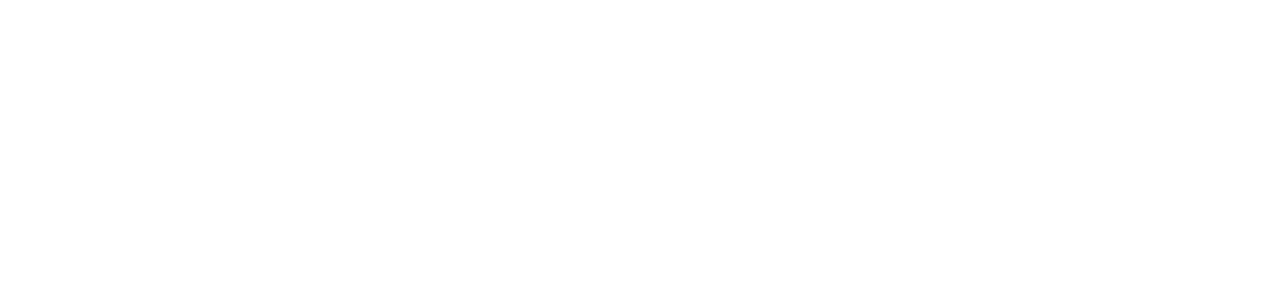
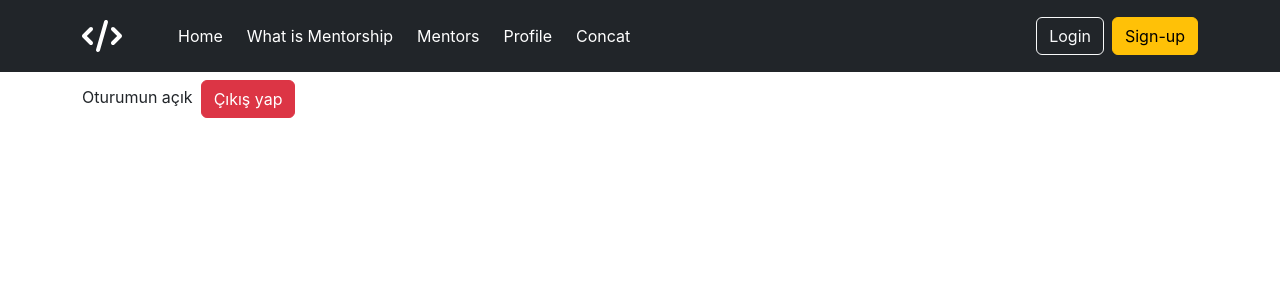
Before and after one commit to sevvalkolemen/mentorship, a React (Create React App) app: page /profile in a window 1280 px wide. Before the commit this address had no page. Shown: the top 300 px of the page. Built offline with nearby package versions, Linux system fonts and the light colour scheme.

Commit message:
added redux-toolkit and configure

```diff
--- a/src/App.js
+++ b/src/App.js
@@ -1,8 +1,9 @@
 import React from "react";
 import { Toaster } from "react-hot-toast";
 import { Routes, Route } from "react-router-dom";
-import  Home  from "./pages/Home";
+import Home from "./pages/Home";
 import Login from "./pages/Login";
+import Profile from "./pages/Profile";
 import Register from "./pages/Register";
 
 function App() {
@@ -10,9 +11,10 @@
     <>
       <Toaster position="bottom-right" />
       <Routes>
-        <Route path="/" element={<Home />}/>
-        <Route path="/register" element={<Register />}/>
-        <Route path="/login" element={<Login />}/>
+        <Route path="/" element={<Home />} />
+        <Route path="/register" element={<Register />} />
+        <Route path="/login" element={<Login />} />
+        <Route path="/profile" element={<Profile />} />
       </Routes>
     </>
   );
--- a/src/component/Navbar.js
+++ b/src/component/Navbar.js
@@ -8,18 +8,18 @@
     <header className="p-3 text-bg-dark">
       <div className="container">
         <div className="d-flex flex-wrap align-items-center justify-content-center justify-content-lg-start">
-          <a
-            href="/"
+          <Link
+            to="/"
             className="d-flex align-items-center mb-2 mb-lg-0 me-5 text-white text-decoration-none"
           >
             <FontAwesomeIcon icon={faCode} className="fa-2xl"/>
-          </a>
+          </Link>
 
           <ul className="nav col-12 col-lg-auto me-lg-auto mb-2 justify-content-center mb-md-0">
             <li>
-              <a href="#" className="nav-link px-2 text-secondary me-2">
+              <Link to="/" className="nav-link px-2 text-white me-2">
                 Home
-              </a>
+              </Link>
             </li>
             <li>
               <a href="#" className="nav-link px-2 text-white me-2">
@@ -30,6 +30,11 @@
               <a href="#" className="nav-link px-2 text-white me-2">
                 Mentors
               </a>
+            </li>
+            <li>
+              <Link to="/profile" className="nav-link px-2 text-white me-2">
+                Profile
+              </Link>
             </li>
             <li>
               <a href="#" className="nav-link px-2 text-white me-2">
--- a/src/index.js
+++ b/src/index.js
@@ -3,10 +3,14 @@
 import "./index.css";
 import App from "./App";
 import { BrowserRouter } from "react-router-dom";
+import { Provider } from "react-redux";
+import store from "./store";
 
 const root = ReactDOM.createRoot(document.getElementById("root"));
 root.render(
-  <BrowserRouter>
-    <App />
-  </BrowserRouter>
+  <Provider store={store}>
+    <BrowserRouter>
+      <App />
+    </BrowserRouter>
+  </Provider>
 );
--- a/src/pages/Home.js
+++ b/src/pages/Home.js
@@ -1,10 +1,16 @@
-import React from 'react';
-import Navbar from '../component/Navbar';
+import React from "react";
+import Navbar from "../component/Navbar";
+import { useSelector } from "react-redux";
 
 function Home() {
-  return (
-    <Navbar />
-  )
+  const { user } = useSelector((state) => state.auth);
+  if (user) {
+    return (
+      <>
+        <Navbar />
+      </>
+    );
+  }
 }
 
-export default Home
+export default Home;
--- a/src/pages/Login.js
+++ b/src/pages/Login.js
@@ -1,16 +1,27 @@
 import React from "react";
 import { useState } from "react";
+import { useNavigate } from "react-router-dom";
 import { login } from "../firebase";
 import Navbar from "../component/Navbar";
+import { useDispatch } from "react-redux";
+import { login as loginHandle } from "../store/auth";
 
 function Login() {
+  const navigate = useNavigate();
+  const dispatch = useDispatch();
+
   const [email, setEmail] = useState("");
   const [password, setPassword] = useState("");
 
   const handleSubmit = async (e) => {
     e.preventDefault();
     const user = await login(email, password);
-    console.log(user);
+    if (user) {
+      dispatch(loginHandle(user));
+      navigate("/", {
+        replace: true,
+      });
+    }
   };
   return (
     <>
@@ -64,9 +75,7 @@
                 >
                   Login
                 </button>
-                <a href="#">
-                  Forgot Password ?
-                </a>
+                <a href="#">Forgot Password ?</a>
               </form>
             </div>
           </div>
--- /dev/null
+++ b/src/pages/Profile.js
@@ -0,0 +1,31 @@
+import React from "react";
+import { useDispatch } from "react-redux";
+import { useNavigate } from "react-router-dom";
+import Navbar from "../component/Navbar";
+import { logout } from "../firebase";
+import { logout as logoutHandle } from "../store/auth";
+
+function Profile() {
+  const navigate = useNavigate();
+  const dispatch = useDispatch();
+  const handleLogout = async () => {
+    await logout();
+    dispatch(logoutHandle());
+    navigate("/login", {
+      replace: true,
+    });
+  };
+  return (
+    <>
+      <Navbar />
+      <div className="container mt-2">
+        Oturumun açık
+        <button onClick={handleLogout} className="btn btn-danger ms-2">
+          Çıkış yap
+        </button>
+      </div>
+    </>
+  );
+}
+
+export default Profile;
--- /dev/null
+++ b/src/store/auth.js
@@ -0,0 +1,23 @@
+import { createSlice } from "@reduxjs/toolkit";
+
+const initialState = {
+  user: JSON.parse(localStorage.getItem('user')) ?? false,
+};
+
+const auth = createSlice({
+  name: "auth",
+  initialState,
+  reducers: {
+    login: (state, action) => {
+      localStorage.setItem("user", JSON.stringify(action.payload));
+      state.user = action.payload;
+    },
+    logout: (state) => {
+      localStorage.removeItem("user");
+      state.user = false;
+    },
+  },
+});
+
+export const { login, logout } = auth.actions;
+export default auth.reducer;
--- /dev/null
+++ b/src/store/index.js
@@ -0,0 +1,10 @@
+import { configureStore } from "@reduxjs/toolkit";
+import auth from "./auth";
+
+const store = configureStore({
+    reducer: {
+        auth
+    }
+})
+
+export default store
```
